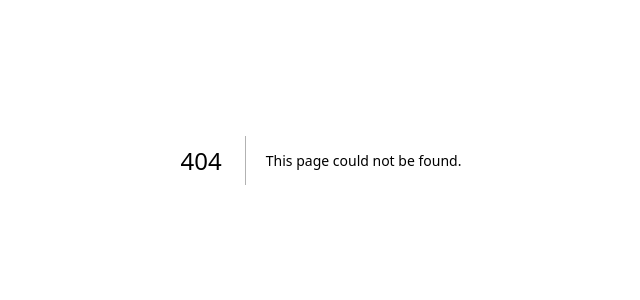
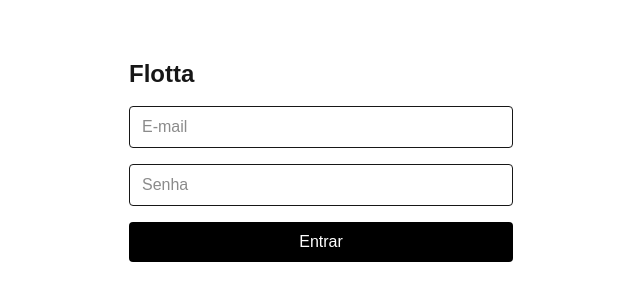
Before and after one commit to LukBomfim/Flotta, a Next.js app: page /login in a window 1280 px wide. Before the commit this address had no page. Shown: the part 240-540 px from the top of the page, without its empty margins (319-959 px from the left). Built offline with nearby package versions, Linux system fonts and the light colour scheme.

Commit message:
feat: adiciona página de login com validação de erro

```diff
--- /dev/null
+++ b/src/app/login/page.tsx
@@ -0,0 +1,41 @@
+import { login } from './actions'
+
+export default async function LoginPage({
+  searchParams,
+}: {
+  searchParams: Promise<{ erro?: string }>
+}) {
+  const { erro } = await searchParams
+
+  return (
+    <main className="min-h-screen grid place-items-center p-4">
+      <form action={login} className="w-full max-w-sm space-y-4">
+        <h1 className="text-2xl font-semibold">Flotta</h1>
+
+        {erro && (
+          <p className="text-sm text-red-600">E-mail ou senha inválidos.</p>
+        )}
+
+        <input
+          name="email"
+          type="email"
+          placeholder="E-mail"
+          required
+          autoComplete="email"
+          className="w-full rounded border px-3 py-2"
+        />
+        <input
+          name="password"
+          type="password"
+          placeholder="Senha"
+          required
+          autoComplete="current-password"
+          className="w-full rounded border px-3 py-2"
+        />
+        <button className="w-full rounded bg-black py-2 text-white">
+          Entrar
+        </button>
+      </form>
+    </main>
+  )
+}
```
